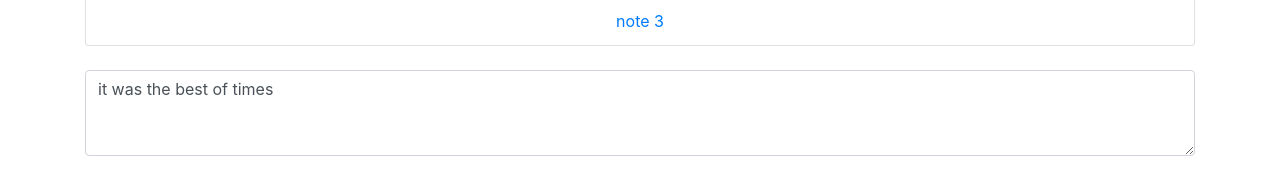
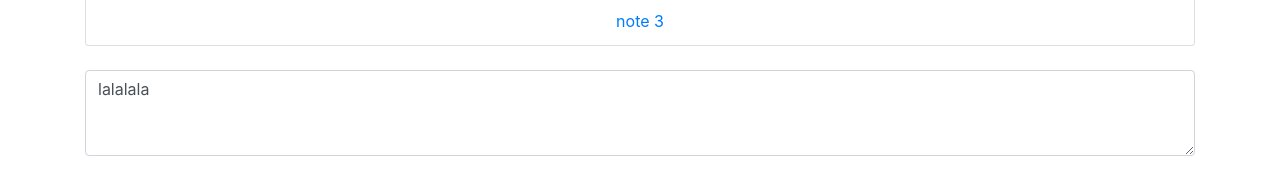
Before and after one commit to adebruyne/react-notes-app-dir, a React (Create React App) app: page / in a window 1280 px wide. Shown: the part 156-350 px from the top of the page. Built offline with nearby package versions, Linux system fonts and the light colour scheme.

Commit message:
adds helper function to locate a note by its id

```diff
--- a/src/NotesApp.js
+++ b/src/NotesApp.js
@@ -7,16 +7,20 @@ class NotesApp extends Component {
   constructor(props) {
     super(props);
     this.state = {
+      currentNoteId: 1002,
       notes: [
         {
+          id: 1001,
           title: "note 1",
           content: "pew pew pew"
         },
         {
+          id: 1002,
           title: "note 2",
           content: "lalalala"
         },
         {
+          id: 1003,
           title: "note 3",
           content: "chicka dee dee dee dee dee dee deeeeee"
         }
@@ -28,10 +32,20 @@ class NotesApp extends Component {
       <div className="notes-app container">
         <SearchBar />
         <NoteList notes={this.state.notes.map(note => note.title)} />
-        <EditorWindow content={"it was the best of times"} />
+        <EditorWindow
+          content={this._getById(this.state.currentNoteId).content}
+        />
       </div>
     );
   }
+
+  _getById = idToFind => {
+    //find the object in this.state.notes where id === idToFind
+    const theOne = this.state.notes.find(note => {
+      return note.id === idToFind;
+    });
+    return theOne;
+  };
 }
 
 export default NotesApp;
```
